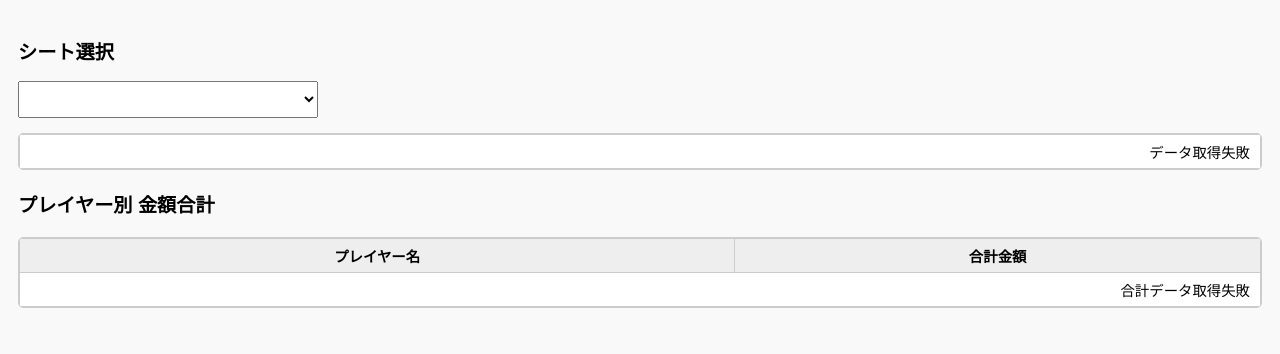
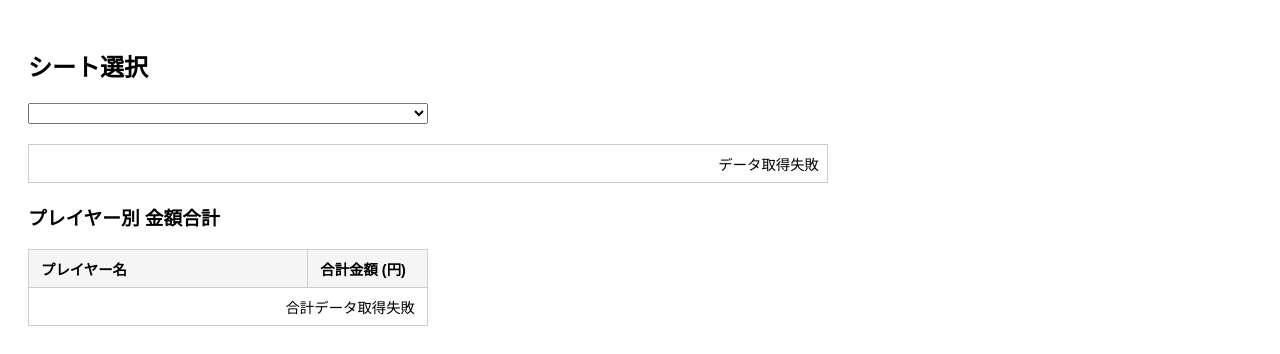
Before and after one commit to XAUUSDforMom/chip, a plain HTML site: page index.html in a window 1280 px wide. Drawn offline with Linux system fonts and the light colour scheme; no server answers.

Commit message:
Update index.html

```diff
--- a/index.html
+++ b/index.html
@@ -3,57 +3,61 @@
 <head>
 <meta charset="UTF-8" />
 <meta name="viewport" content="width=device-width, initial-scale=1" />
-  <title>スプレッドシート表示（スマホ対応）</title>
+<title>スプレッドシート複数シート + プレイヤー合計表示（スマホ対応）</title>
 <style>
   body {
     font-family: sans-serif;
-      padding: 10px;
-      background-color: #f9f9f9;
-    }
-    h2, h3 {
-      font-size: 1.2rem;
-      margin-top: 1.2rem;
+    padding: 20px;
   }
   select {
-      font-size: 1rem;
-      padding: 8px;
+    margin-bottom: 20px;
+    font-size: 16px;
     width: 100%;
-      max-width: 300px;
-      margin-bottom: 15px;
-    }
-    .table-container {
-      overflow-x: auto;
-      margin-bottom: 20px;
-      border: 1px solid #ccc;
-      border-radius: 5px;
-      background: white;
+    max-width: 400px;
   }
   table {
     border-collapse: collapse;
     width: 100%;
-      min-width: 500px;
+    max-width: 800px;
+    margin-bottom: 20px;
   }
   th, td {
     border: 1px solid #ccc;
-      padding: 6px 10px;
+    padding: 8px;
     text-align: right;
     font-size: 0.9rem;
+    white-space: nowrap;
   }
   th {
-      background-color: #eee;
+    background: #eee;
     text-align: center;
   }
-    td {
-      white-space: nowrap;
+  #sumTable {
+    border-collapse: collapse;
+    width: 100%;
+    max-width: 400px;
+    margin-top: 10px;
   }
-    td.positive {
-      color: green;
+  #sumTable th, #sumTable td {
+    border: 1px solid #ccc;
+    padding: 8px 12px;
+    text-align: left;
   }
-    td.negative {
-      color: red;
+  #sumTable th {
+    background: #f5f5f5;
+    width: 70%;
   }
-    td.zero {
-      color: black;
+  #sumTable td {
+    text-align: right;
+    width: 30%;
+  }
+
+  /* ▼ スマホ用：4列目以降を非表示にする */
+  @media screen and (max-width: 600px) {
+    table tr > :nth-child(n+4),
+    table thead tr > :nth-child(n+4) {
+      display: none;
+    }
   }
 </style>
 </head>
@@ -62,25 +66,22 @@
 <h2>シート選択</h2>
 <select id="sheetSelect"></select>
 
-  <div class="table-container">
 <table id="dataTable">
   <thead></thead>
   <tbody></tbody>
 </table>
-  </div>
 
 <h3>プレイヤー別 金額合計</h3>
-  <div class="table-container">
 <table id="sumTable">
   <thead>
-        <tr><th>プレイヤー名</th><th>合計金額</th></tr>
+    <tr><th>プレイヤー名</th><th>合計金額 (円)</th></tr>
   </thead>
   <tbody></tbody>
 </table>
-  </div>
 
 <script>
   const url = "https://script.google.com/macros/s/AKfycbzotwknkpjySFF5NTR2-WkZuiksQl9W86a7Cz_WLOv9P8JYHQgOWQfgY_D150sMHUH-/exec";
+
   const sheetSelect = document.getElementById("sheetSelect");
   const thead = document.querySelector("#dataTable thead");
   const tbody = document.querySelector("#dataTable tbody");
@@ -112,15 +113,17 @@
       headers.forEach(h => {
         const td = document.createElement("td");
         const raw = row[h];
+
         const num = Number(String(raw).replace(/,/g, ""));
 
         if (!isNaN(num) && raw !== "" && raw !== null) {
-            const formatted = (num > 0 ? "+" : "") + num.toLocaleString();
-            td.textContent = formatted;
-            td.className = num > 0 ? "positive" : num < 0 ? "negative" : "zero";
+          const isNegative = num < 0;
+          const formatted = Math.abs(num).toLocaleString();
+          td.textContent = (isNegative ? "-" : "+") + formatted;
+          td.style.color = isNegative ? "red" : "green";
         } else {
           td.textContent = raw;
-            td.className = "zero";
+          td.style.color = "black";
         }
 
         tr.appendChild(td);
@@ -128,6 +131,7 @@
       tbody.appendChild(tr);
     });
 
+    // 合計計算
     const sums = {};
     allData[sheetName].forEach(row => {
       Object.keys(row).forEach(key => {
@@ -143,9 +147,23 @@
       tdName.textContent = player;
 
       const tdSum = document.createElement("td");
-        const formatted = (total > 0 ? "+" : "") + total.toLocaleString();
-        tdSum.textContent = formatted;
-        tdSum.className = total > 0 ? "positive" : total < 0 ? "negative" : "zero";
+      let formatted = Math.abs(total).toLocaleString();
+      let sign = "";
+      let color = "";
+
+      if (total > 0) {
+        sign = "+";
+        color = "green";
+      } else if (total < 0) {
+        sign = "-";
+        color = "red";
+      } else {
+        sign = "";
+        color = "black";
+      }
+
+      tdSum.textContent = sign + formatted;
+      tdSum.style.color = color;
 
       tr.appendChild(tdName);
       tr.appendChild(tdSum);
```
Lines whose indentation alone changed are shown as unchanged.
